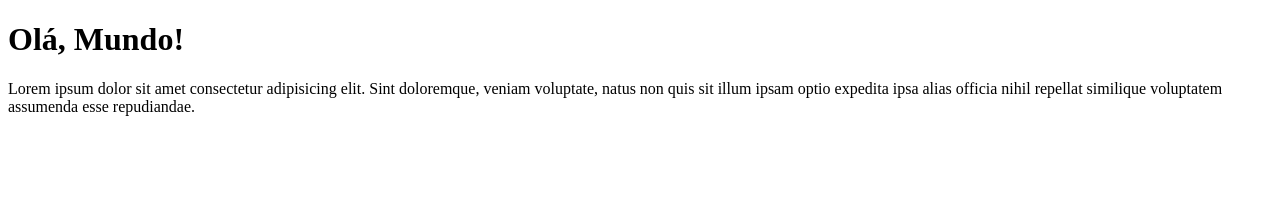
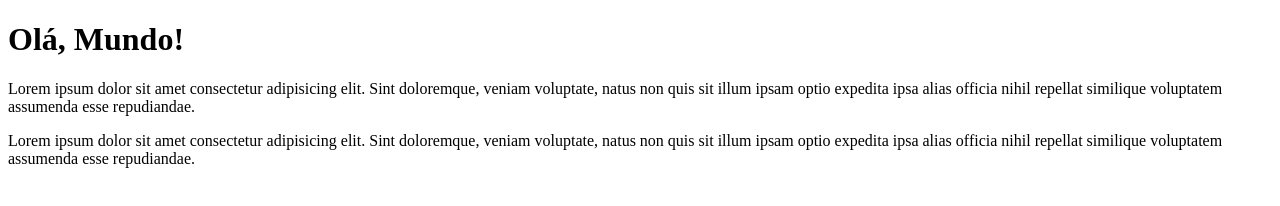
Before and after one commit to robertogoes/ola-mundo, a plain HTML site: page site-exemplo/index.html in a window 1280 px wide. Drawn offline with Linux system fonts and the light colour scheme.

Commit message:
adicionei um paragrafo

```diff
--- a/site-exemplo/index.html
+++ b/site-exemplo/index.html
@@ -9,5 +9,6 @@
 <body>
     <h1>Olá, Mundo!</h1>
     <p>Lorem ipsum dolor sit amet consectetur adipisicing elit. Sint doloremque, veniam voluptate, natus non quis sit illum ipsam optio expedita ipsa alias officia nihil repellat similique voluptatem assumenda esse repudiandae.</p>
+    <p>Lorem ipsum dolor sit amet consectetur adipisicing elit. Sint doloremque, veniam voluptate, natus non quis sit illum ipsam optio expedita ipsa alias officia nihil repellat similique voluptatem assumenda esse repudiandae.</p>
 </body>
 </html>
```
